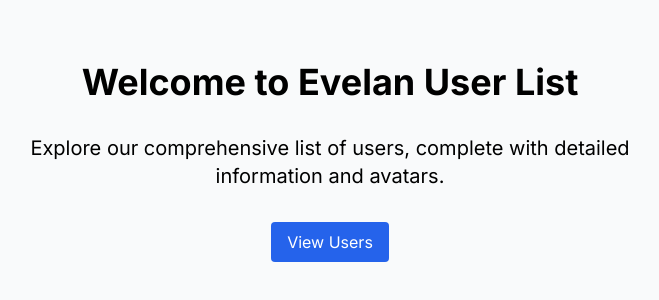
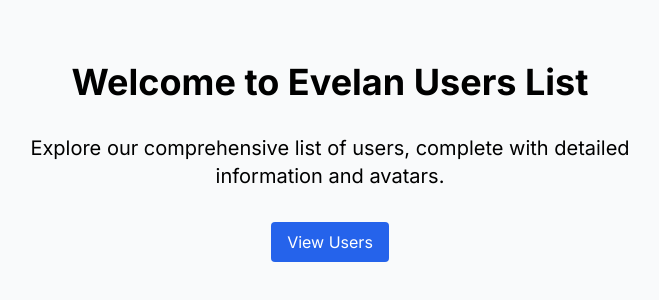
Before and after one commit to arexonmortel/evelan-test-task, a Next.js app: page / in a window 1280 px wide. Shown: the part 238-538 px from the top of the page, without its empty margins (310-969 px from the left). Built offline with nearby package versions, Linux system fonts and the light colour scheme.

Commit message:
"Update h1 text from 'Evelan User List' to 'Evelan Users List'"

```diff
--- a/src/app/page.tsx
+++ b/src/app/page.tsx
@@ -10,7 +10,7 @@ export default function Home() {
   return (
     <main className="flex min-h-screen flex-col items-center justify-center p-6 md:p-24 bg-gray-50">
       <h1 className="text-2xl md:text-4xl font-bold mb-4 md:mb-8 text-center">
-        Welcome to Evelan User List
+        Welcome to Evelan Users List
       </h1>
       <p className="text-lg md:text-xl mb-4 md:mb-8 text-center max-w-2xl">
         Explore our comprehensive list of users, complete with detailed information and avatars.
```
